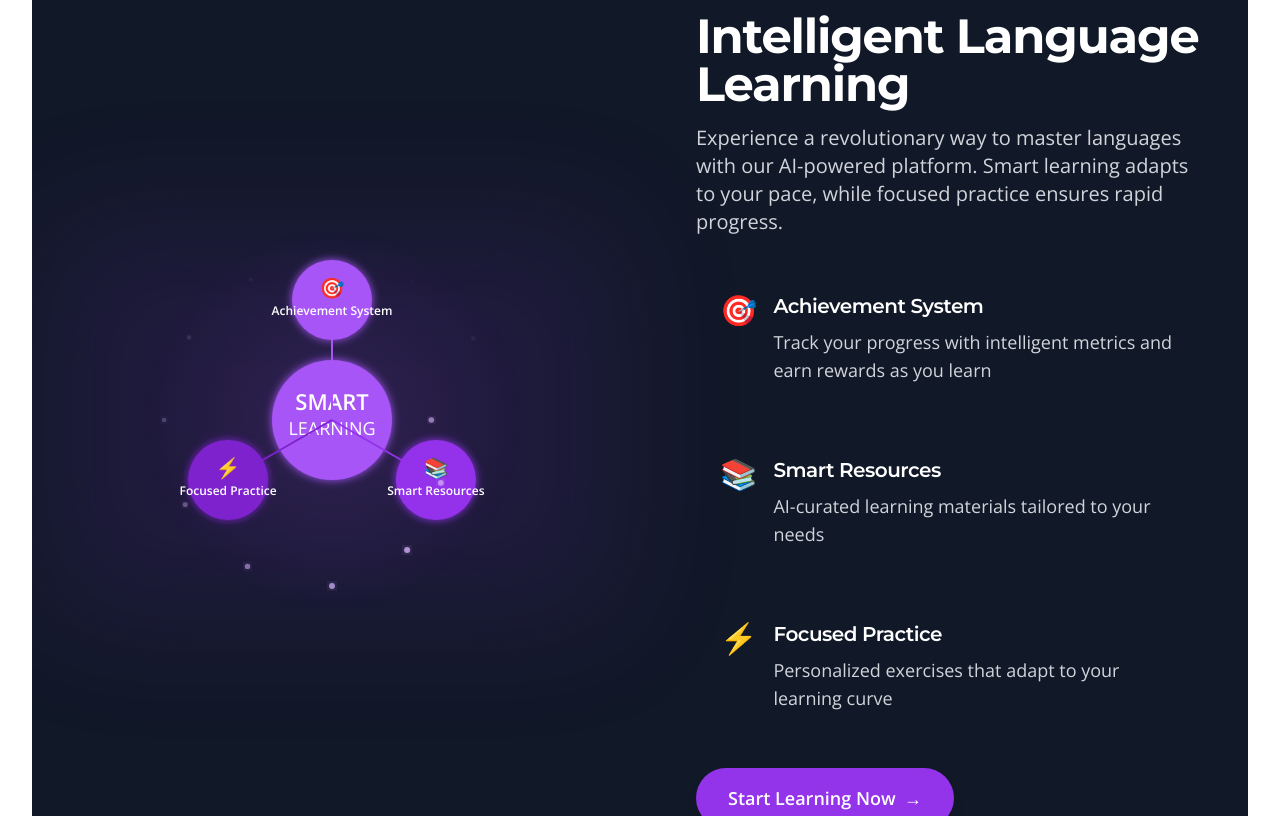
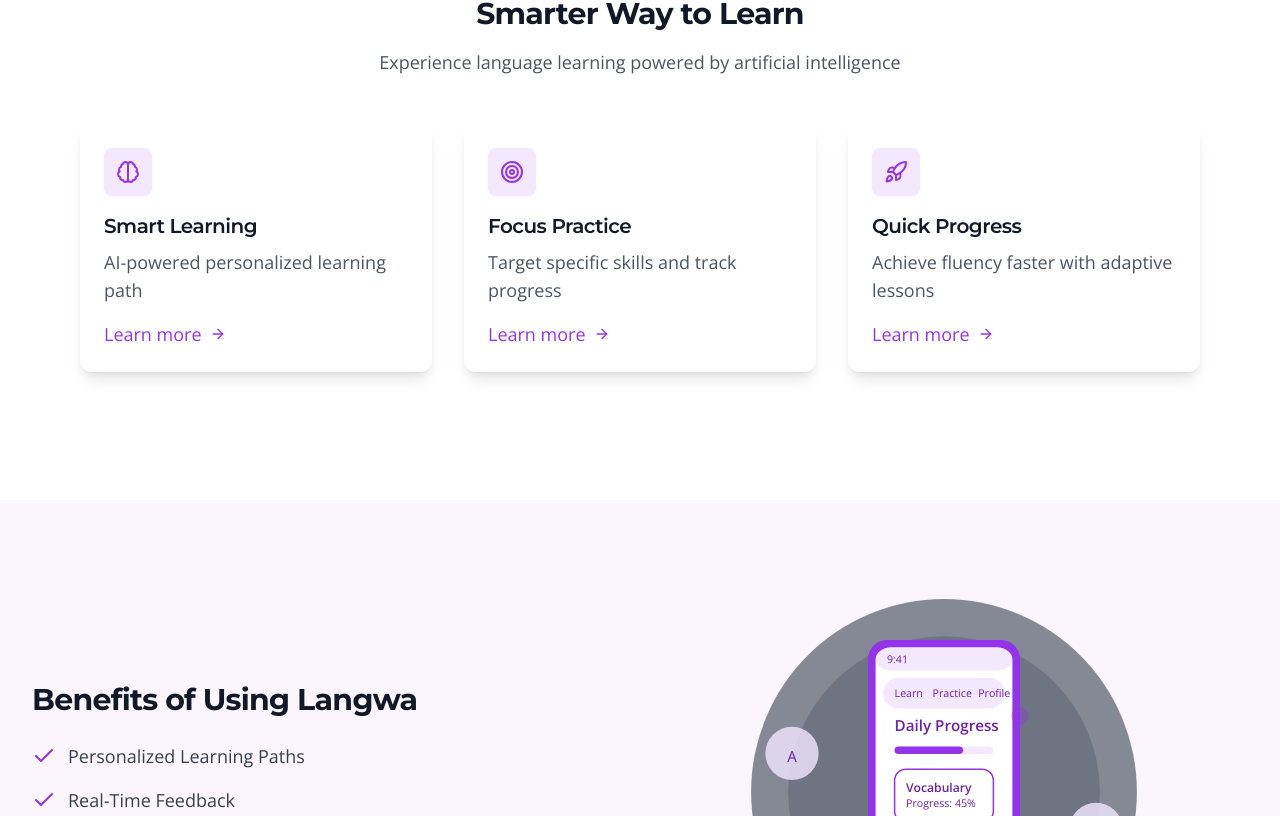
Before and after one commit to arham766/Langwa, a React (Vite) app: page / in a window 1280 px wide. Shown: the part 1284-2100 px from the top of the page. Built offline with nearby package versions, Linux system fonts and the light colour scheme; the HTML template or start-up script is replaced by a standard one.

Commit message:
Update FeaturesAnimation.jsx

```diff
--- a/src/components/animations/FeaturesAnimation.jsx
+++ b/src/components/animations/FeaturesAnimation.jsx
@@ -1,350 +1,109 @@
-import React, { useState } from 'react';
-import { motion, AnimatePresence } from 'framer-motion';
+import React from 'react';
+import { motion } from 'framer-motion';
+import { Brain, Target, Rocket, ArrowRight } from 'lucide-react';
 
-const FeaturesAnimation = () => {
-  const [activeFeature, setActiveFeature] = useState(null);
-  const [isHovered, setIsHovered] = useState(false);
-
+const FeaturesAnimation = ({ isDarkTheme }) => {
   const features = [
     {
-      icon: '🎯',
-      title: 'Achievement System',
-      description: 'Track your progress with intelligent metrics and earn rewards as you learn',
-      detail: 'Set personal goals, track daily streaks, and earn badges for consistent learning. Our AI adapts to your pace and celebrates your milestones.',
-      gradient: 'feature1Gradient',
-      delay: 0,
-      color: '#a855f7'
+      Icon: Brain,
+      title: "Smart Learning",
+      description: "AI-powered personalized learning path"
     },
     {
-      icon: '📚',
-      title: 'Smart Resources',
-      description: 'AI-curated learning materials tailored to your needs',
-      detail: 'Access personalized lessons, interactive exercises, and cultural insights. Our AI continuously adapts content to match your learning style.',
-      gradient: 'feature2Gradient',
-      delay: 0.2,
-      color: '#9333ea'
+      Icon: Target,
+      title: "Focus Practice",
+      description: "Target specific skills and track progress"
     },
     {
-      icon: '⚡',
-      title: 'Focused Practice',
-      description: 'Personalized exercises that adapt to your learning curve',
-      detail: 'Practice with native speakers, receive instant feedback, and focus on areas where you need the most improvement. Real-time pronunciation analysis helps perfect your accent.',
-      gradient: 'feature3Gradient',
-      delay: 0.4,
-      color: '#7e22ce'
+      Icon: Rocket,
+      title: "Quick Progress",
+      description: "Achieve fluency faster with adaptive lessons"
     }
   ];
 
   return (
-    <div className="w-full bg-gray-900 min-h-screen py-8 sm:py-12 md:py-16 lg:py-20 px-4 overflow-hidden">
-      <div className="max-w-7xl mx-auto">
-        <div className="flex flex-col xl:flex-row items-center gap-8 lg:gap-12">
-          {/* Animation Container */}
-          <div className="w-full xl:w-1/2 flex justify-center relative">
-            {/* Background Blur Effect */}
+    <section className={`py-16 ${isDarkTheme ? 'bg-gray-900' : 'bg-white'} transition-colors duration-300`}>
+      <div className="max-w-6xl mx-auto px-4">
         <motion.div
-              className="absolute inset-0 bg-purple-600 opacity-10 blur-3xl"
-              animate={{
-                scale: [1, 1.2, 1],
-                opacity: [0.1, 0.15, 0.1],
-              }}
-              transition={{
-                duration: 8,
-                repeat: Infinity,
-                ease: "easeInOut",
-              }}
-            />
-
-            <motion.svg
-              viewBox="0 0 400 400"
-              xmlns="http://www.w3.org/2000/svg"
-              className="w-full max-w-[300px] sm:max-w-[350px] md:max-w-[400px] relative z-10"
-              initial="initial"
-              animate="animate"
-            >
-              <defs>
-                <radialGradient id="centerGlow" cx="50%" cy="50%" r="50%">
-                  <stop offset="0%" stopColor="#a855f7" stopOpacity="0.3" />
-                  <stop offset="100%" stopColor="#a855f7" stopOpacity="0" />
-                </radialGradient>
-
-                <filter id="glow" x="-20%" y="-20%" width="140%" height="140%">
-                  <feGaussianBlur stdDeviation="3" result="blur" />
-                  <feFlood floodColor="#a855f7" floodOpacity="0.3" />
-                  <feComposite in2="blur" operator="in" />
-                  <feMerge>
-                    <feMergeNode />
-                    <feMergeNode in="SourceGraphic" />
-                  </feMerge>
-                </filter>
-              </defs>
-
-              {/* Animated Background */}
-              <motion.circle
-                cx="200"
-                cy="200"
-                r="180"
-                fill="url(#centerGlow)"
-                animate={{
-                  scale: [1, 1.1, 1],
-                  opacity: [0.3, 0.5, 0.3],
-                }}
-                transition={{
-                  duration: 4,
-                  repeat: Infinity,
-                  ease: "easeInOut",
-                }}
-              />
-
-              {/* Center Element */}
-              <motion.g
-                initial={{ opacity: 0, scale: 0 }}
-                animate={{ opacity: 1, scale: 1 }}
-                transition={{ duration: 0.8 }}
-              >
-                <motion.circle
-                  cx="200"
-                  cy="200"
-                  r="60"
-                  fill="#a855f7"
-                  filter="url(#glow)"
-                  whileHover={{ scale: 1.1 }}
-                  animate={{
-                    scale: isHovered ? [1, 1.05, 1] : 1,
-                  }}
-                  transition={{
-                    duration: 2,
-                    repeat: isHovered ? Infinity : 0,
-                    ease: "easeInOut",
-                  }}
-                  onMouseEnter={() => setIsHovered(true)}
-                  onMouseLeave={() => setIsHovered(false)}
-                />
-
-                <motion.text
-                  x="200"
-                  y="190"
-                  textAnchor="middle"
-                  fill="white"
-                  fontSize="22"
-                  fontWeight="bold"
           initial={{ opacity: 0 }}
           animate={{ opacity: 1 }}
-                  transition={{ delay: 0.5 }}
+          transition={{ duration: 0.5 }}
+          className="text-center mb-12"
         >
-                  SMART
-                </motion.text>
-                <motion.text
-                  x="200"
-                  y="215"
-                  textAnchor="middle"
-                  fill="white"
-                  fontSize="18"
-                  initial={{ opacity: 0 }}
-                  animate={{ opacity: 1 }}
-                  transition={{ delay: 0.7 }}
-                >
-                  LEARNING
-                </motion.text>
-              </motion.g>
-
-              {/* Feature Nodes */}
-              {features.map((feature, index) => {
-                const angle = (index * 2 * Math.PI) / features.length - Math.PI / 2;
-                const x = 200 + Math.cos(angle) * 120;
-                const y = 200 + Math.sin(angle) * 120;
-
-                return (
-                  <motion.g
-                    key={feature.title}
-                    initial={{ opacity: 0, scale: 0 }}
-                    animate={{ opacity: 1, scale: 1 }}
-                    transition={{ delay: feature.delay }}
-                    style={{ cursor: 'pointer' }}
-                    onClick={() => setActiveFeature(activeFeature === index ? null : index)}
-                  >
-                    <motion.line
-                      x1="200"
-                      y1="200"
-                      x2={x}
-                      y2={y}
-                      stroke={feature.color}
-                      strokeWidth="2"
-                      strokeDasharray="4"
-                      initial={{ pathLength: 0 }}
-                      animate={{
-                        pathLength: 1,
-                        stroke: activeFeature === index ? '#fff' : feature.color
-                      }}
-                      transition={{ duration: 1, delay: feature.delay }}
-                    />
-
-                    <motion.circle
-                      cx={x}
-                      cy={y}
-                      r="40"
-                      fill={feature.color}
-                      filter="url(#glow)"
-                      whileHover={{ scale: 1.1 }}
-                      animate={{
-                        scale: activeFeature === index ? 1.15 : 1,
-                        fill: activeFeature === index ? '#fff' : feature.color
-                      }}
-                      transition={{ type: "spring", stiffness: 300 }}
-                    />
-
-                    <motion.text
-                      x={x}
-                      y={y - 5}
-                      textAnchor="middle"
-                      fill={activeFeature === index ? feature.color : 'white'}
-                      fontSize="20"
-                    >
-                      {feature.icon}
-                    </motion.text>
-
-                    <motion.text
-                      x={x}
-                      y={y + 15}
-                      textAnchor="middle"
-                      fill={activeFeature === index ? feature.color : 'white'}
-                      fontSize="12"
-                      fontWeight="bold"
-                    >
-                      {feature.title}
-                    </motion.text>
-                  </motion.g>
-                );
-              })}
-
-              {/* Enhanced Particle Effect */}
-              {[...Array(12)].map((_, i) => (
-                <motion.circle
-                  key={`particle-${i}`}
-                  r="2"
-                  fill="#d8b4fe"
-                  filter="url(#glow)"
-                  initial={{
-                    cx: 200,
-                    cy: 200,
-                    opacity: 0,
-                  }}
-                  animate={{
-                    cx: 200 + Math.cos((i * Math.PI) / 6) * 160,
-                    cy: 200 + Math.sin((i * Math.PI) / 6) * 160,
-                    opacity: [0, 0.8, 0],
-                    scale: [1, 1.5, 1],
-                  }}
-                  transition={{
-                    duration: 4,
-                    delay: i * 0.3,
-                    repeat: Infinity,
-                    repeatType: "reverse",
-                  }}
-                />
-              ))}
-            </motion.svg>
-          </div>
-
-          {/* Content Container */}
-          <div className="w-full xl:w-1/2">
-            <motion.div
-              initial={{ opacity: 0, y: 20 }}
-              animate={{ opacity: 1, y: 0 }}
-              transition={{ duration: 0.8 }}
-              className="space-y-8 px-4 sm:px-6 md:px-8"
-            >
-              <div className="text-center xl:text-left">
           <motion.h2
-                  className="text-3xl sm:text-4xl md:text-5xl font-bold text-white mb-4"
-                  initial={{ opacity: 0, y: 20 }}
-                  animate={{ opacity: 1, y: 0 }}
+            className={`text-3xl font-bold mb-4 ${isDarkTheme ? 'text-white' : 'text-gray-900'}`}
+            initial={{ y: 20, opacity: 0 }}
+            animate={{ y: 0, opacity: 1 }}
             transition={{ delay: 0.2 }}
           >
-                  Intelligent Language Learning
+            Smarter Way to Learn
           </motion.h2>
           <motion.p
-                  className="text-gray-300 text-base sm:text-lg md:text-xl max-w-2xl mx-auto xl:mx-0"
-                  initial={{ opacity: 0, y: 20 }}
-                  animate={{ opacity: 1, y: 0 }}
-                  transition={{ delay: 0.4 }}
+            className={`text-lg ${isDarkTheme ? 'text-gray-300' : 'text-gray-600'}`}
+            initial={{ y: 20, opacity: 0 }}
+            animate={{ y: 0, opacity: 1 }}
+            transition={{ delay: 0.3 }}
           >
-                  Experience a revolutionary way to master languages with our AI-powered
-                  platform. Smart learning adapts to your pace, while focused practice
-                  ensures rapid progress.
+            Experience language learning powered by artificial intelligence
           </motion.p>
-              </div>
+        </motion.div>
 
-              {/* Interactive Feature Cards */}
-              <div className="grid gap-6 sm:grid-cols-2 lg:grid-cols-1">
+        <div className="grid md:grid-cols-3 gap-8">
           {features.map((feature, index) => (
             <motion.div
               key={feature.title}
-                    className={`p-6 rounded-xl transition-colors duration-300 cursor-pointer
-                      ${activeFeature === index ? 'bg-purple-900 bg-opacity-50' : 'hover:bg-purple-900 hover:bg-opacity-30'}`}
-                    initial={{ opacity: 0, x: -20 }}
-                    animate={{ opacity: 1, x: 0 }}
-                    transition={{ delay: feature.delay + 0.5 }}
-                    onClick={() => setActiveFeature(activeFeature === index ? null : index)}
+              initial={{ opacity: 0, y: 20 }}
+              animate={{ opacity: 1, y: 0 }}
+              transition={{ delay: index * 0.1 + 0.4 }}
+              className={`relative p-6 rounded-xl ${
+                isDarkTheme
+                  ? 'bg-gray-800 hover:bg-gray-750'
+                  : 'bg-white hover:bg-gray-50'
+              } shadow-lg transition-all duration-300 group`}
             >
-                    <div className="flex flex-col lg:flex-row items-center lg:items-start gap-4">
-                      <span className="text-3xl">{feature.icon}</span>
-                      <div className="text-center lg:text-left">
-                        <h3 className="text-white font-semibold text-xl mb-2">
+              {/* Highlight Effect */}
+              <div className="absolute inset-0 bg-gradient-to-r from-purple-500/10 to-purple-600/10 rounded-xl opacity-0 group-hover:opacity-100 transition-opacity duration-300" />
+
+              {/* Icon */}
+              <motion.div
+                className="mb-4 relative"
+                whileHover={{ scale: 1.1 }}
+                transition={{ type: "spring", stiffness: 400, damping: 10 }}
+              >
+                <div className={`w-12 h-12 rounded-lg flex items-center justify-center ${
+                  isDarkTheme ? 'bg-purple-900' : 'bg-purple-100'
+                }`}>
+                  <feature.Icon className={`w-6 h-6 ${
+                    isDarkTheme ? 'text-purple-300' : 'text-purple-600'
+                  }`} />
+                </div>
+              </motion.div>
+
+              {/* Content */}
+              <h3 className={`text-xl font-semibold mb-2 ${
+                isDarkTheme ? 'text-white' : 'text-gray-900'
+              }`}>
                 {feature.title}
               </h3>
-                        <AnimatePresence mode="wait">
-                          <motion.p
-                            key={activeFeature === index ? 'detail' : 'description'}
-                            initial={{ opacity: 0, height: 0 }}
-                            animate={{ opacity: 1, height: 'auto' }}
-                            exit={{ opacity: 0, height: 0 }}
-                            className="text-gray-300"
+              <p className={`${
+                isDarkTheme ? 'text-gray-300' : 'text-gray-600'
+              }`}>
+                {feature.description}
+              </p>
+
+              {/* Learn More Link */}
+              <motion.div
+                className="mt-4 inline-flex items-center text-purple-600 dark:text-purple-400 group cursor-pointer"
+                whileHover={{ x: 5 }}
               >
-                            {activeFeature === index ? feature.detail : feature.description}
-                          </motion.p>
-                        </AnimatePresence>
-                      </div>
-                    </div>
+                Learn more
+                <ArrowRight className="w-4 h-4 ml-2 transition-transform group-hover:translate-x-1" />
+              </motion.div>
             </motion.div>
           ))}
         </div>
-
-              {/* Enhanced CTA Button */}
-              <motion.div
-                className="flex justify-center xl:justify-start"
-                initial={{ opacity: 0, y: 20 }}
-                animate={{ opacity: 1, y: 0 }}
-                transition={{ delay: 0.8 }}
-              >
-                <motion.button
-                  className="group relative overflow-hidden rounded-full bg-purple-600 px-8 py-4 text-white font-semibold shadow-lg"
-                  whileHover={{ scale: 1.05 }}
-                  whileTap={{ scale: 0.95 }}
-                >
-                  <motion.span
-                    className="absolute inset-0 bg-purple-500"
-                    initial={{ scale: 0, opacity: 0 }}
-                    whileHover={{ scale: 1, opacity: 1 }}
-                    transition={{ duration: 0.3 }}
-                  />
-                  <span className="relative flex items-center gap-2">
-                    Start Learning Now
-                    <motion.span
-                      initial={{ x: 0 }}
-                      whileHover={{ x: 5 }}
-                      transition={{ duration: 0.3 }}
-                    >
-                      →
-                    </motion.span>
-                  </span>
-                </motion.button>
-              </motion.div>
-            </motion.div>
       </div>
-        </div>
-      </div>
-    </div>
+    </section>
   );
 };
 
```
Lines whose indentation alone changed are shown as unchanged.
